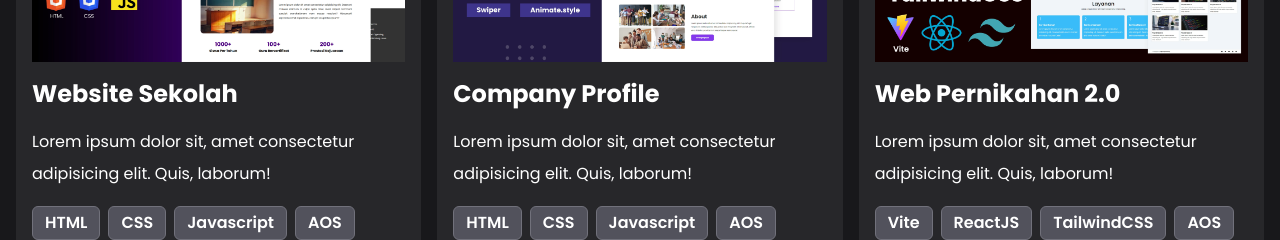
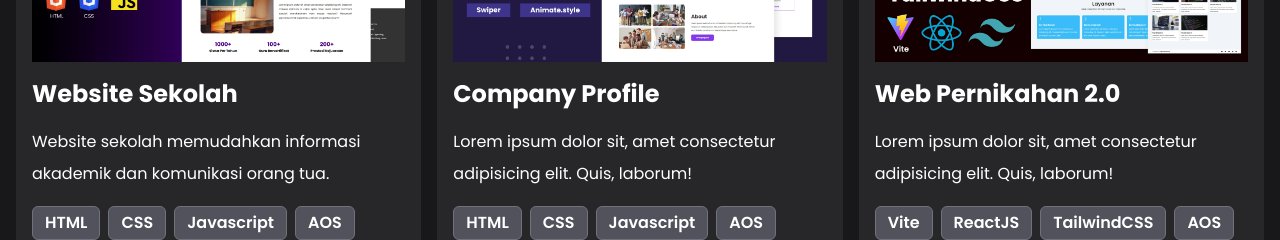
Before and after one commit to faozanumar/portfolio-umar, a React (Vite) app: page / in a window 1280 px wide. Shown: the part 2240-2480 px from the top of the page. Built offline with nearby package versions, Linux system fonts and the light colour scheme.

Commit message:
update portfolio: add school website project

```diff
--- a/src/data.js
+++ b/src/data.js
@@ -110,7 +110,7 @@ export const listProyek = [
     id: 1,
     gambar: Proyek1,
     nama: "Website Sekolah",
-    desk: "Lorem ipsum dolor sit, amet consectetur adipisicing elit. Quis, laborum!",
+    desk: "Website sekolah memudahkan informasi akademik dan komunikasi orang tua.",
     tools: ["HTML", "CSS", "Javascript", "AOS"],
     dad: "200",
   },
```
